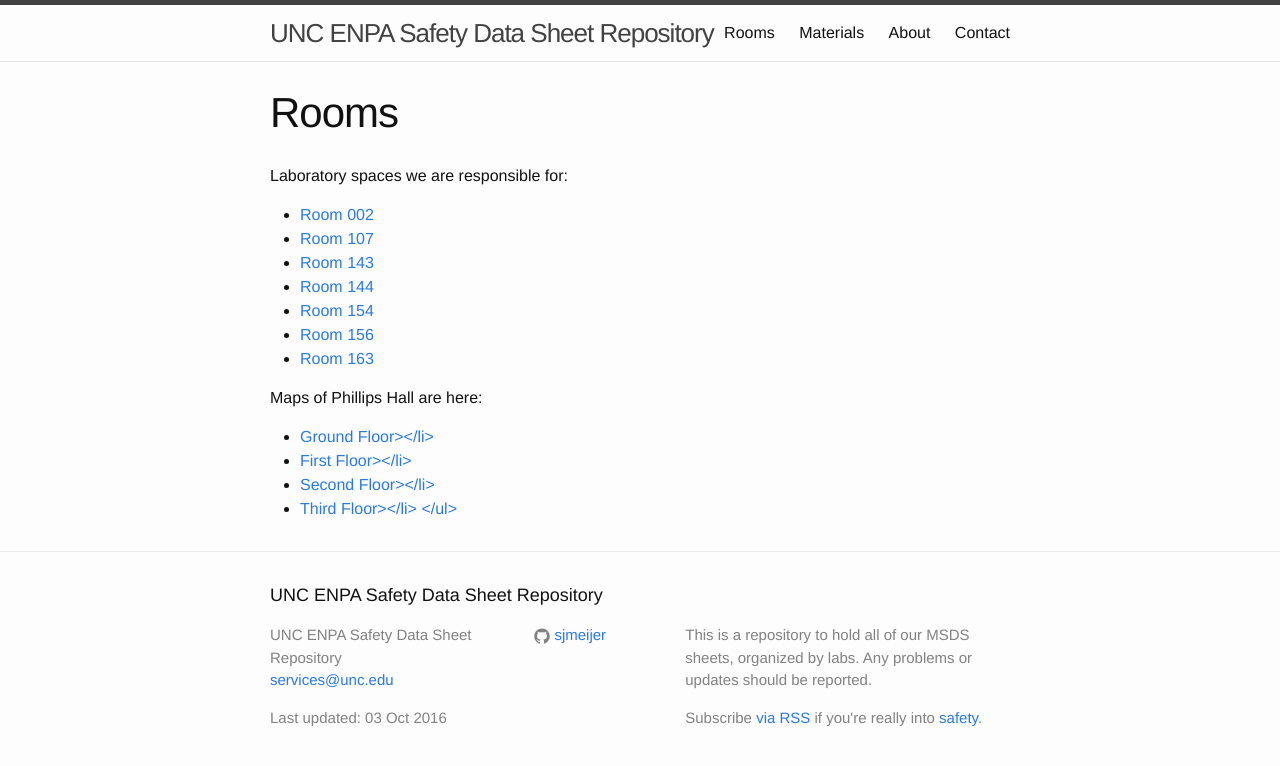
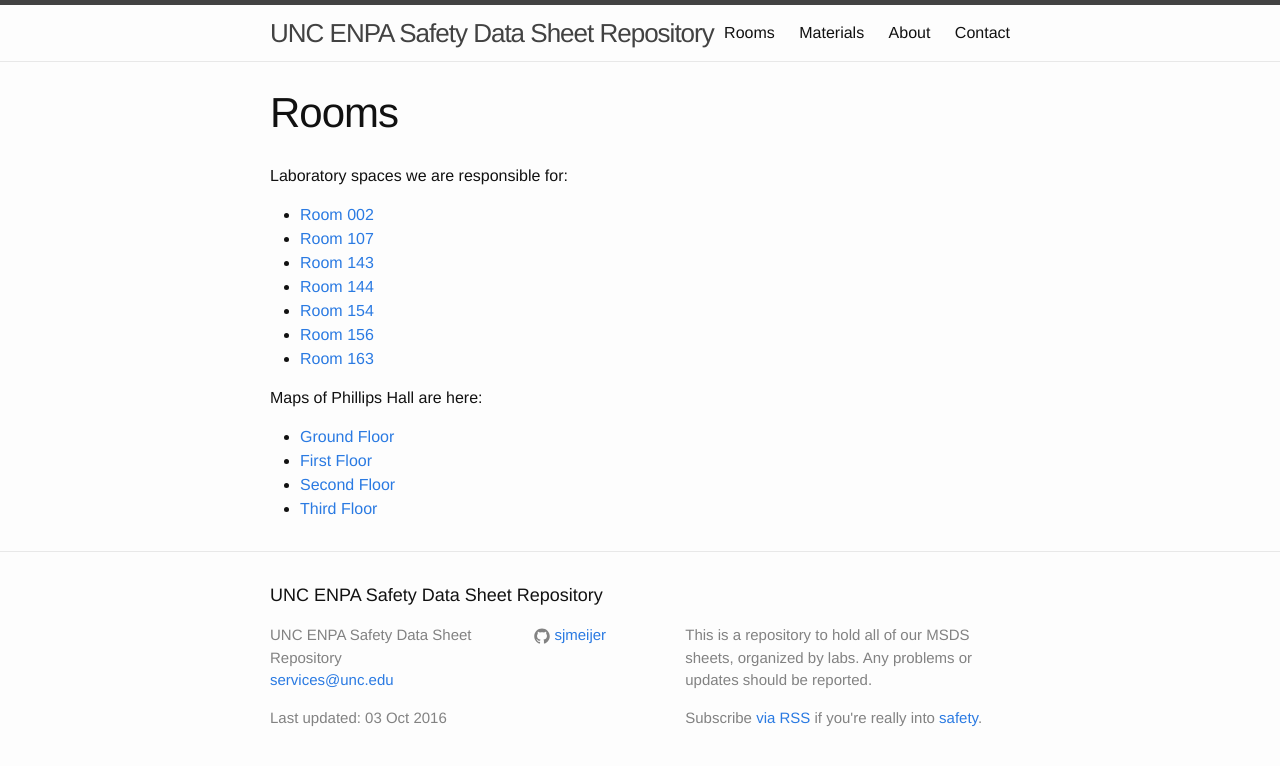
Before and after one commit to sjmeijer/msds, a Jekyll site: the page built from _pages/01_rooms.md, in a window 1280 px wide. Shown: the top 766 px of the page. Built offline with Jekyll 4.4.1, drawn with Linux system fonts in a browser that asks for light colours.

Commit message:
Another attempt at fixing the html list thing

```diff
--- a/_pages/01_rooms.md
+++ b/_pages/01_rooms.md
@@ -27,10 +27,10 @@
 
 Maps of Phillips Hall are here:
 <ul>
-	<li><a href="{{site.baseurl}}/files/039-phillips_hall-gr.pdf">Ground Floor></li>
-	<li><a href="{{site.baseurl}}/files/039-phillips_hall-01.pdf">First Floor></li>
-	<li><a href="{{site.baseurl}}/files/039-phillips_hall-02.pdf">Second Floor></li>
-	<li><a href="{{site.baseurl}}/files/039-phillips_hall-03.pdf">Third Floor></li>
+	<li><a href="{{site.baseurl}}/files/039-phillips_hall-gr.pdf">Ground Floor</a></li>
+	<li><a href="{{site.baseurl}}/files/039-phillips_hall-01.pdf">First Floor</a></li>
+	<li><a href="{{site.baseurl}}/files/039-phillips_hall-02.pdf">Second Floor</a></li>
+	<li><a href="{{site.baseurl}}/files/039-phillips_hall-03.pdf">Third Floor</a></li>
 
 </ul>
 
```
